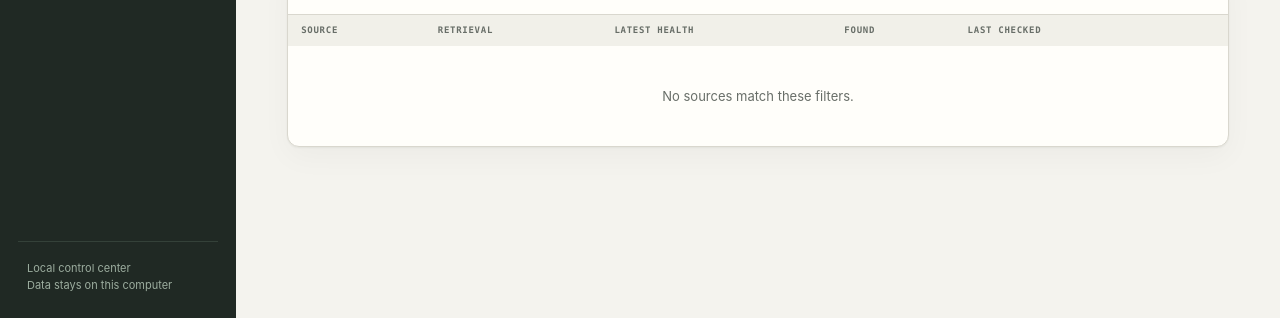
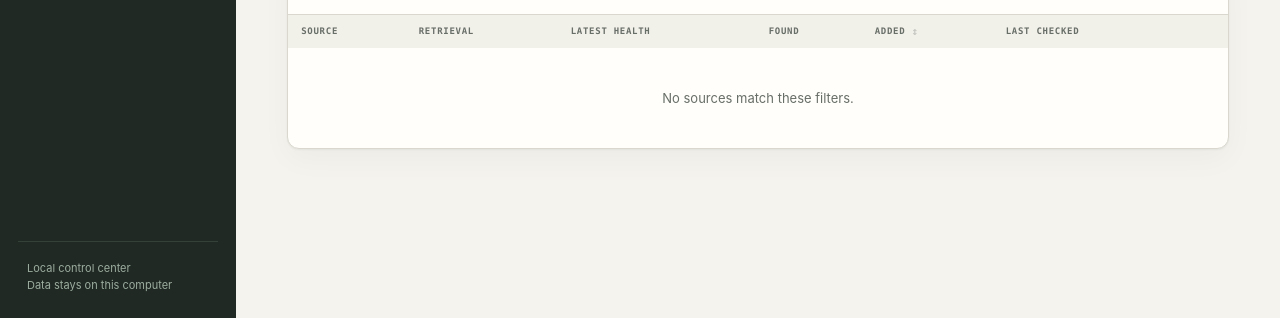
Before and after one commit to akurilin/social, a FastAPI app: template web/templates/sources.html in a window 1280 px wide. Shown: the part 482-800 px from the top of the page. Run offline with FastAPI, Linux system fonts and the light colour scheme; the template is opened without the code that fills it, so the values that code supplies are empty.

Commit message:
Improve event and source sorting
Show events in chronological order by default so upcoming items
appear first. Record and display source addition dates so operators
can sort the source catalog by age.

```diff
--- a/web/app.py
+++ b/web/app.py
@@ -16,10 +16,14 @@ from .repository import PROBLEM_STATES, ROOT, Repository
 
 
 WEB_ROOT = Path(__file__).resolve().parent
+DEFAULT_EVENT_SORT = "start"
+DEFAULT_EVENT_SORT_DIRECTION = "asc"
+SORT_DIRECTIONS = {"asc", "desc"}
+SOURCE_SORTS = {"added_on"}
 CORE_SOURCE_FIELDS = {
     "id", "title", "url", "priority", "geo", "parse_hint",
     "retrieval_profile", "enabled", "disabled_reason", "health", "history",
-    "events", "catalog_kind",
+    "events", "catalog_kind", "added_on",
 }
 
 
@@ -170,8 +174,14 @@ def sources(request: Request):
     query = request.query_params.get("q", "").strip()
     normalized_query = query.lower()
     state = request.query_params.get("state", "enabled") or "enabled"
+    sort = request.query_params.get("sort", "")
+    direction = request.query_params.get("dir", "asc")
     if state not in {"all", "enabled", "disabled", "issues"}:
         state = "enabled"
+    if sort not in SOURCE_SORTS:
+        sort = ""
+    if direction not in SORT_DIRECTIONS:
+        direction = "asc"
     if normalized_query:
         items = [item for item in items if normalized_query in " ".join((
             item.get("id", ""), item.get("title", ""), item.get("url", ""),
@@ -184,10 +194,25 @@ def sources(request: Request):
     elif state == "issues":
         items = [item for item in items if item.get("health")
                  and item["health"].get("state") in PROBLEM_STATES]
+    if sort == "added_on":
+        # Keep undated legacy rows after rows with known dates.
+        dated = [item for item in items if item.get("added_on")]
+        undated = [item for item in items if not item.get("added_on")]
+        items = sorted(
+            dated, key=lambda item: item["added_on"],
+            reverse=direction == "desc",
+        ) + undated
+    filters = {"q": query, "state": state}
+    next_added_direction = (
+        "desc" if sort == "added_on" and direction == "asc" else "asc"
+    )
     catalog = repo(request).load_catalog()
     return page(
         request, "sources.html", title="Sources", sources=items, query=query,
-        state=state, profiles=catalog.get("retrieval_profiles") or {},
+        state=state, sort=sort, direction=direction,
+        sort_links={"added_on": query_url(
+            "/sources", dict(filters, sort="added_on", dir=next_added_direction))},
+        profiles=catalog.get("retrieval_profiles") or {},
         inbox_count=len((catalog.get("inbox_sources") or {}).get("items") or []),
         catalog_path=repo(request).catalog_path.name,
     )
@@ -298,14 +323,14 @@ def events(request: Request):
     sources = source_filter(request)
     selected_source_ids = sources["selected_source_ids"]
     source_filter_active = sources["source_filter_active"]
-    sort = request.query_params.get("sort", "start")
-    default_direction = "asc" if period == "upcoming" else "desc"
-    direction = request.query_params.get("dir", default_direction)
-    if direction not in {"asc", "desc"}:
-        direction = default_direction
+    # Keep the next event first unless the user selects another order.
+    sort = request.query_params.get("sort", DEFAULT_EVENT_SORT)
+    direction = request.query_params.get("dir", DEFAULT_EVENT_SORT_DIRECTION)
+    if direction not in SORT_DIRECTIONS:
+        direction = DEFAULT_EVENT_SORT_DIRECTION
     if sort not in {
             "title", "start", "first_seen", "last_seen", "place", "source", "rank"}:
-        sort = "start"
+        sort = DEFAULT_EVENT_SORT
     items = repo(request).list_events(
         query, rank, period,
         selected_source_ids if source_filter_active else None,
--- a/web/repository.py
+++ b/web/repository.py
@@ -207,6 +207,7 @@ class Repository:
 
     def list_sources(self):
         catalog = self.load_catalog()
+        catalog_created_on = catalog.get("generated", "")
         health = {}
         with self.connect() as con:
             for row in con.execute("SELECT * FROM latest_source_health").fetchall():
@@ -214,12 +215,14 @@ class Repository:
         out = []
         for source in catalog.get("sources") or []:
             item = dict(source)
+            item.setdefault("added_on", catalog_created_on)
             item["catalog_kind"] = "website"
             item["health"] = health.get(source.get("id"))
             out.append(item)
         inbox = catalog.get("inbox_sources") or {}
         for source in inbox.get("items") or []:
             item = dict(source)
+            item.setdefault("added_on", catalog_created_on)
             item.setdefault("url", item.get("signup_url", ""))
             item.setdefault("priority", inbox.get("priority", 3))
             item.setdefault("geo", "Inbox")
@@ -279,6 +282,7 @@ class Repository:
     def upsert_source(self, values, original_id=None):
         catalog = self.load_catalog()
         sources = catalog.setdefault("sources", [])
+        values = dict(values)
         if original_id:
             index = next((i for i, item in enumerate(sources)
                           if item.get("id") == original_id), None)
@@ -287,10 +291,17 @@ class Repository:
             if values["id"] != original_id and any(
                     item.get("id") == values["id"] for item in sources):
                 raise ValueError("A source with this ID already exists.")
+            # Keep the original date when an edit omits catalog metadata.
+            values.setdefault(
+                "added_on",
+                sources[index].get("added_on") or catalog.get("generated")
+                or dt.date.today().isoformat(),
+            )
             sources[index] = values
         else:
             if any(item.get("id") == values["id"] for item in sources):
                 raise ValueError("A source with this ID already exists.")
+            values.setdefault("added_on", dt.date.today().isoformat())
             sources.append(values)
         self.save_catalog(catalog)
 
--- a/web/templates/sources.html
+++ b/web/templates/sources.html
@@ -20,6 +20,7 @@
 </div>
 
 <form class="filter-bar" method="get" data-auto-submit>
+  {% if sort %}<input type="hidden" name="sort" value="{{ sort }}"><input type="hidden" name="dir" value="{{ direction }}">{% endif %}
   <label class="search-field"><span>Search</span><input type="search" name="q" value="{{ query }}" placeholder="Name, URL, profile…" data-submit-on-input></label>
   <label><span>Show</span><select name="state">
     <option value="all" {% if state == 'all' %}selected{% endif %}>All sources</option>
@@ -33,7 +34,7 @@
   <div class="table-summary"><strong>{{ sources|length }}</strong> sources shown <span>{{ profiles|length }} retrieval profiles · {{ inbox_count }} inbox sources in this same source catalog</span></div>
   <div class="table-wrap">
   <table>
-    <thead><tr><th>Source</th><th>Retrieval</th><th>Latest health</th><th>Found</th><th>Last checked</th><th></th></tr></thead>
+    <thead><tr><th>Source</th><th>Retrieval</th><th>Latest health</th><th>Found</th><th{% if sort == 'added_on' %} aria-sort="{{ 'ascending' if direction == 'asc' else 'descending' }}"{% endif %}><a class="sort-link" href="{{ sort_links.added_on }}">Added{% if sort == 'added_on' %}<span aria-hidden="true">{{ '↑' if direction == 'asc' else '↓' }}</span><span class="sr-only">, sorted {{ direction }}ending</span>{% else %}<span class="sort-idle" aria-hidden="true">↕</span>{% endif %}</a></th><th>Last checked</th><th></th></tr></thead>
     <tbody>
     {% for source in sources %}
       <tr class="{% if not source.get('enabled', True) %}is-disabled{% endif %}">
@@ -48,11 +49,12 @@
           {% else %}{{ badge('never checked') }}{% endif %}
         </td>
         <td>{% if source.health %}{{ source.health.found_count }}<small>{{ source.health.new_count }} new</small>{% else %}<span class="muted">—</span>{% endif %}</td>
+        <td class="event-date-cell">{{ source.added_on or '—' }}</td>
         <td>{% if source.health %}{{ source.health.seen_date }}{% else %}<span class="muted">Never</span>{% endif %}</td>
         <td class="actions-cell">{% if source.catalog_kind == 'website' %}<a class="button tiny" href="/sources/{{ source.id }}/edit">Edit</a>{% endif %}</td>
       </tr>
     {% else %}
-      <tr><td colspan="6"><div class="empty">No sources match these filters.</div></td></tr>
+      <tr><td colspan="7"><div class="empty">No sources match these filters.</div></td></tr>
     {% endfor %}
     </tbody>
   </table>
```
Also changed, not shown: tests/test_web.py (+54 -0 lines).
